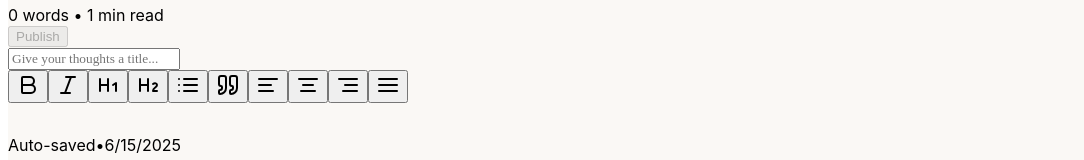
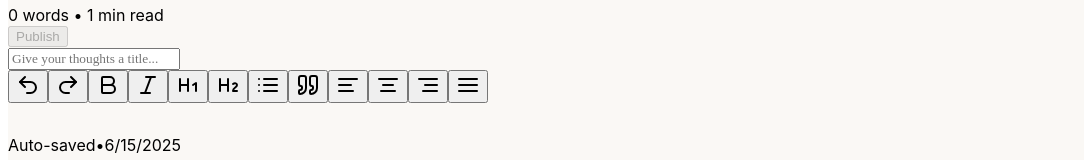
Before and after one commit to ariqzuhdi/journaling-frontend, a React (Vite) app in the folder client/: page / in a window 1280 px wide. Shown: the part 406-566 px from the top of the page, without its empty margins (0-1084 px from the left). Built offline with nearby package versions, Linux system fonts and the light colour scheme; no server answers.

Commit message:
enhance tiptap feature

```diff
--- a/client/src/components/ui/tiptap-editor.tsx
+++ b/client/src/components/ui/tiptap-editor.tsx
@@ -1,16 +1,25 @@
+import { useEffect } from 'react';
 import { useEditor, EditorContent } from '@tiptap/react';
 import StarterKit from '@tiptap/starter-kit';
-import { Button } from '@/components/ui/button';
-import { Bold, Italic, List, Quote, Heading1, Heading2 } from 'lucide-react';
-import { cn } from '@/lib/utils';
-import { useEffect } from 'react';
-import TextAlign from '@tiptap/extension-text-align'
+import TextAlign from '@tiptap/extension-text-align';
+
 import {
+  Bold,
+  Italic,
+  List,
+  Quote,
+  Heading1,
+  Heading2,
   AlignLeft,
   AlignCenter,
   AlignRight,
   AlignJustify,
-} from "lucide-react"
+  Undo2,
+  Redo2,
+} from 'lucide-react';
+
+import { Button } from '@/components/ui/button';
+import { cn } from '@/lib/utils';
 
 interface TiptapEditorProps {
   content: string;
@@ -65,6 +74,26 @@ export function TiptapEditor({
     <div className={cn("w-full", className)}>
       {editable && (
         <div className="border-b border-accent/10 pb-3 mb-6 flex flex-wrap gap-2">
+          <Button
+            type="button"
+            variant="ghost"
+            size="sm"
+            onClick={() => editor.chain().focus().undo().run()}
+            className="h-8 px-2"
+          >
+            <Undo2 className="h-4 w-4" />
+          </Button>
+
+          <Button
+            type="button"
+            variant="ghost"
+            size="sm"
+            onClick={() => editor.chain().focus().redo().run()}
+            className="h-8 px-2"
+          >
+            <Redo2 className="h-4 w-4" />
+          </Button>
+
           <Button
             type="button"
             variant="ghost"
--- a/client/src/pages/register.tsx
+++ b/client/src/pages/register.tsx
@@ -36,8 +36,8 @@ export default function Register() {
       return;
     }
 
-    if (username.length < 3 || username.length > 20) {
-      setError("Username must be between 3 and 20 characters");
+    if (username.length < 3 || username.length > 30) {
+      setError("Username must be between 3 and 30 characters");
       return;
     }
 
```
